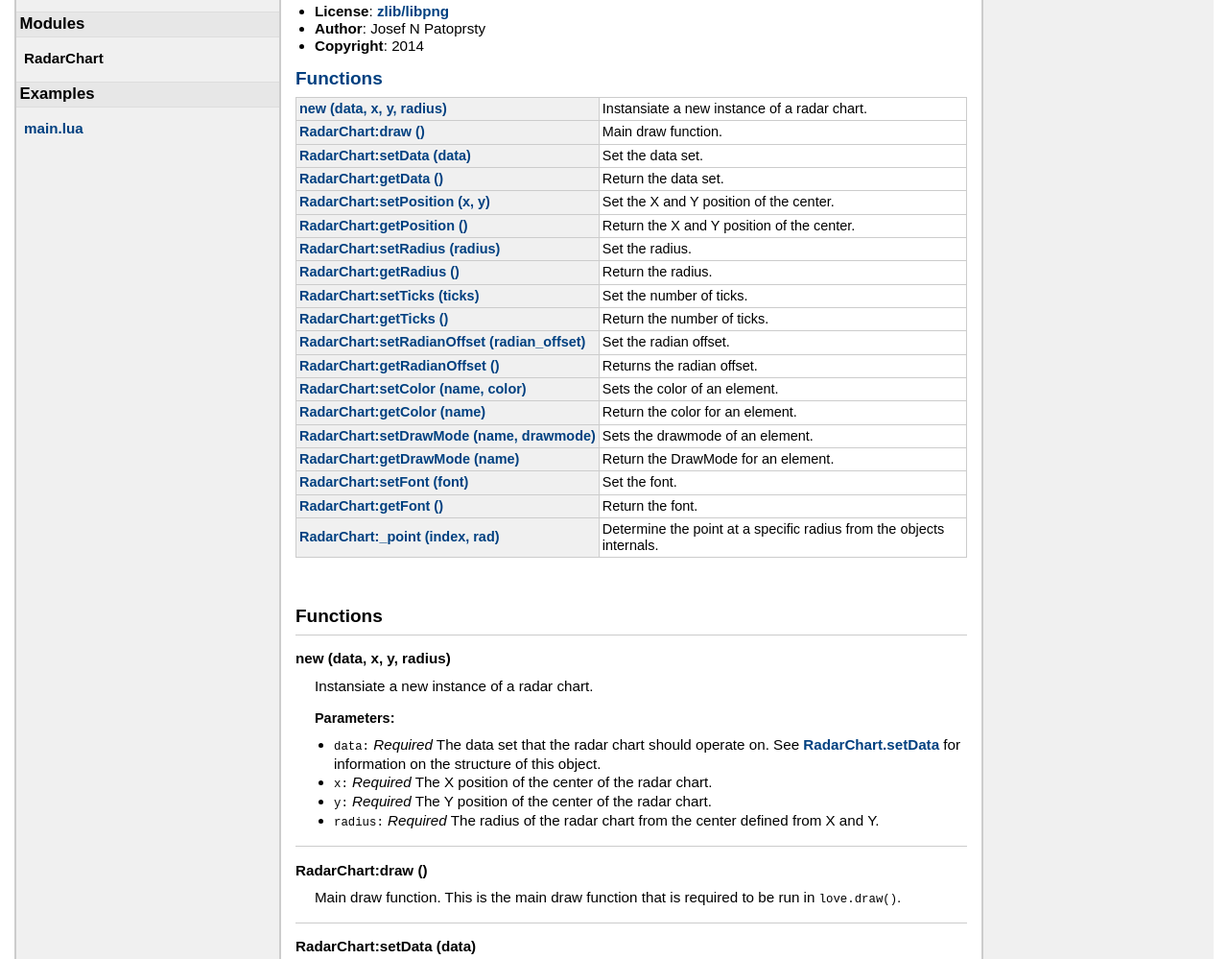
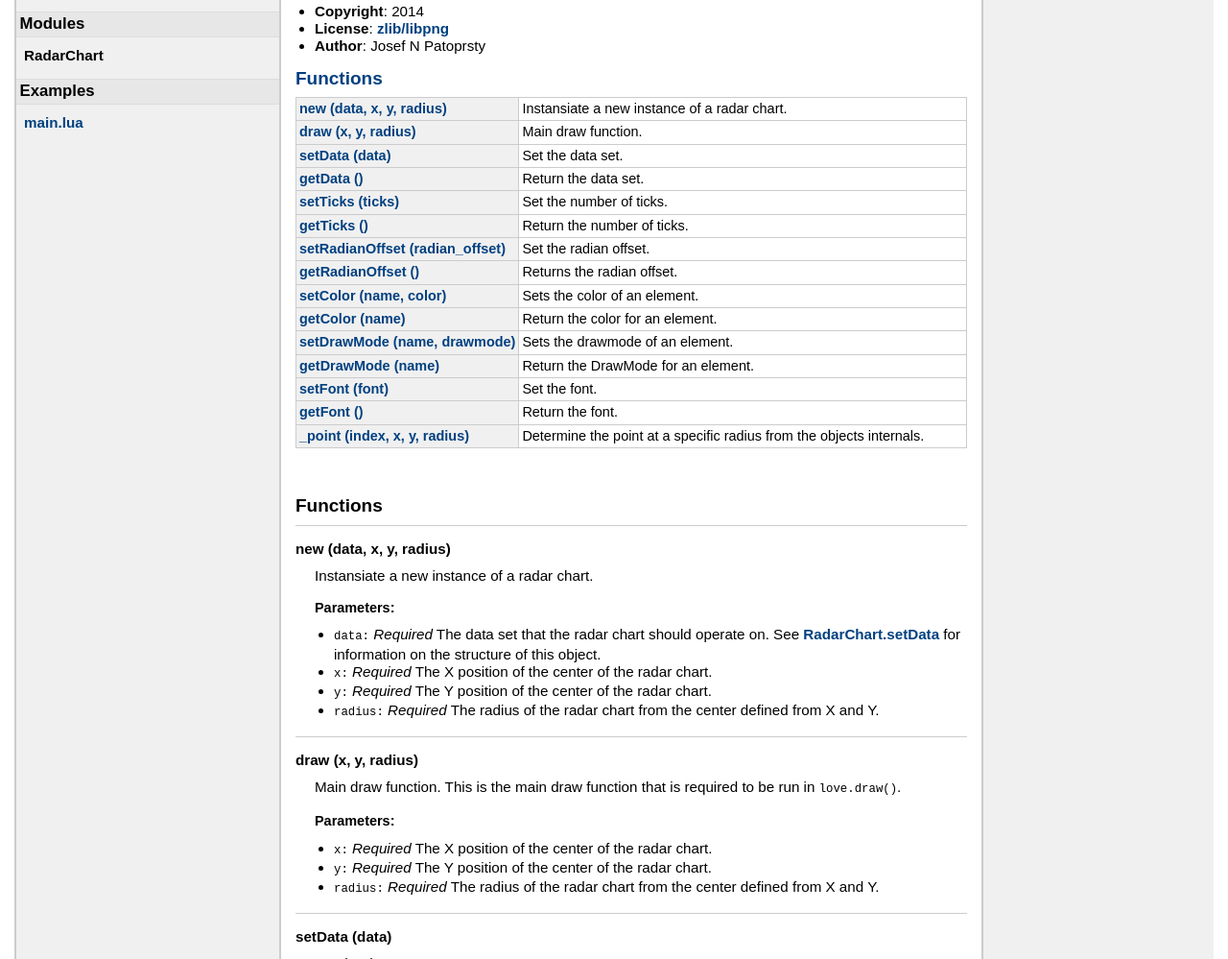
Before and after one commit to josefnpat/RadarChart, a plain HTML site: page index.html in a window 1280 px wide. Shown: the part 116-1115 px from the top of the page at 96% size. Drawn offline with Linux system fonts and the light colour scheme.

Commit message:
Updating documentation

```diff
--- a/index.html
+++ b/index.html
@@ -34,11 +34,11 @@
 
 
 <h2>Modules</h2>
-<ul class="nowrap">
+<ul class="$(kind=='Topics' and '' or 'nowrap'">
   <li><strong>RadarChart</strong></li>
 </ul>
 <h2>Examples</h2>
-<ul class="nowrap">
+<ul class="$(kind=='Topics' and '' or 'nowrap'">
   <li><a href="examples/main.lua.html">main.lua</a></li>
 </ul>
 
@@ -47,14 +47,13 @@
 <div id="content">
 
 <h1>Module <code>RadarChart</code></h1>
-
 <p>RadarChart is a radar/spider chart generator module for LÖVE.</p>
 <p></p>
     <h3>Info:</h3>
     <ul>
+        <li><strong>Copyright</strong>: 2014</li>
         <li><strong>License</strong>: <a href="http://www.opensource.org/licenses/zlib-license.php">zlib/libpng</a></li>
         <li><strong>Author</strong>: Josef N Patoprsty <seppi@josefnpat.com></li>
-        <li><strong>Copyright</strong>: 2014</li>
     </ul>
 
 
@@ -65,75 +64,59 @@
 	<td class="summary">Instansiate a new instance of a radar chart.</td>
 	</tr>
 	<tr>
-	<td class="name" nowrap><a href="#RadarChart:draw">RadarChart:draw ()</a></td>
+	<td class="name" nowrap><a href="#draw">draw (x, y, radius)</a></td>
 	<td class="summary">Main draw function.</td>
 	</tr>
 	<tr>
-	<td class="name" nowrap><a href="#RadarChart:setData">RadarChart:setData (data)</a></td>
+	<td class="name" nowrap><a href="#setData">setData (data)</a></td>
 	<td class="summary">Set the data set.</td>
 	</tr>
 	<tr>
-	<td class="name" nowrap><a href="#RadarChart:getData">RadarChart:getData ()</a></td>
+	<td class="name" nowrap><a href="#getData">getData ()</a></td>
 	<td class="summary">Return the data set.</td>
 	</tr>
 	<tr>
-	<td class="name" nowrap><a href="#RadarChart:setPosition">RadarChart:setPosition (x, y)</a></td>
-	<td class="summary">Set the X and Y position of the center.</td>
-	</tr>
-	<tr>
-	<td class="name" nowrap><a href="#RadarChart:getPosition">RadarChart:getPosition ()</a></td>
-	<td class="summary">Return the X and Y position of the center.</td>
-	</tr>
-	<tr>
-	<td class="name" nowrap><a href="#RadarChart:setRadius">RadarChart:setRadius (radius)</a></td>
-	<td class="summary">Set the radius.</td>
-	</tr>
-	<tr>
-	<td class="name" nowrap><a href="#RadarChart:getRadius">RadarChart:getRadius ()</a></td>
-	<td class="summary">Return the radius.</td>
-	</tr>
-	<tr>
-	<td class="name" nowrap><a href="#RadarChart:setTicks">RadarChart:setTicks (ticks)</a></td>
+	<td class="name" nowrap><a href="#setTicks">setTicks (ticks)</a></td>
 	<td class="summary">Set the number of ticks.</td>
 	</tr>
 	<tr>
-	<td class="name" nowrap><a href="#RadarChart:getTicks">RadarChart:getTicks ()</a></td>
+	<td class="name" nowrap><a href="#getTicks">getTicks ()</a></td>
 	<td class="summary">Return the number of ticks.</td>
 	</tr>
 	<tr>
-	<td class="name" nowrap><a href="#RadarChart:setRadianOffset">RadarChart:setRadianOffset (radian_offset)</a></td>
+	<td class="name" nowrap><a href="#setRadianOffset">setRadianOffset (radian_offset)</a></td>
 	<td class="summary">Set the radian offset.</td>
 	</tr>
 	<tr>
-	<td class="name" nowrap><a href="#RadarChart:getRadianOffset">RadarChart:getRadianOffset ()</a></td>
+	<td class="name" nowrap><a href="#getRadianOffset">getRadianOffset ()</a></td>
 	<td class="summary">Returns the radian offset.</td>
 	</tr>
 	<tr>
-	<td class="name" nowrap><a href="#RadarChart:setColor">RadarChart:setColor (name, color)</a></td>
+	<td class="name" nowrap><a href="#setColor">setColor (name, color)</a></td>
 	<td class="summary">Sets the color of an element.</td>
 	</tr>
 	<tr>
-	<td class="name" nowrap><a href="#RadarChart:getColor">RadarChart:getColor (name)</a></td>
+	<td class="name" nowrap><a href="#getColor">getColor (name)</a></td>
 	<td class="summary">Return the color for an element.</td>
 	</tr>
 	<tr>
-	<td class="name" nowrap><a href="#RadarChart:setDrawMode">RadarChart:setDrawMode (name, drawmode)</a></td>
+	<td class="name" nowrap><a href="#setDrawMode">setDrawMode (name, drawmode)</a></td>
 	<td class="summary">Sets the drawmode of an element.</td>
 	</tr>
 	<tr>
-	<td class="name" nowrap><a href="#RadarChart:getDrawMode">RadarChart:getDrawMode (name)</a></td>
+	<td class="name" nowrap><a href="#getDrawMode">getDrawMode (name)</a></td>
 	<td class="summary">Return the DrawMode for an element.</td>
 	</tr>
 	<tr>
-	<td class="name" nowrap><a href="#RadarChart:setFont">RadarChart:setFont (font)</a></td>
+	<td class="name" nowrap><a href="#setFont">setFont (font)</a></td>
 	<td class="summary">Set the font.</td>
 	</tr>
 	<tr>
-	<td class="name" nowrap><a href="#RadarChart:getFont">RadarChart:getFont ()</a></td>
+	<td class="name" nowrap><a href="#getFont">getFont ()</a></td>
 	<td class="summary">Return the font.</td>
 	</tr>
 	<tr>
-	<td class="name" nowrap><a href="#RadarChart:_point">RadarChart:_point (index, rad)</a></td>
+	<td class="name" nowrap><a href="#_point">_point (index, x, y, radius)</a></td>
 	<td class="summary">Determine the point at a specific radius from the objects internals.</td>
 	</tr>
 </table>
@@ -150,6 +133,7 @@
     </dt>
     <dd>
     Instansiate a new instance of a radar chart.
+
 
     <h3>Parameters:</h3>
     <ul>
@@ -173,13 +157,26 @@
 
 </dd>
     <dt>
-    <a name = "RadarChart:draw"></a>
-    <strong>RadarChart:draw ()</strong>
+    <a name = "draw"></a>
+    <strong>draw (x, y, radius)</strong>
     </dt>
     <dd>
     Main draw function.
  This is the main draw function that is required to be run in <code>love.draw()</code>.
 
+
+    <h3>Parameters:</h3>
+    <ul>
+        <li><span class="parameter">x</span>
+         <i>Required</i> The X position of the center of the radar chart.
+        </li>
+        <li><span class="parameter">y</span>
+         <i>Required</i> The Y position of the center of the radar chart.
+        </li>
+        <li><span class="parameter">radius</span>
+         <i>Required</i> The radius of the radar chart from the center defined from X and Y.
+        </li>
+    </ul>
 
 
 
@@ -187,11 +184,12 @@
 
 </dd>
     <dt>
-    <a name = "RadarChart:setData"></a>
-    <strong>RadarChart:setData (data)</strong>
+    <a name = "setData"></a>
+    <strong>setData (data)</strong>
     </dt>
     <dd>
     Set the data set.
+
 
     <h3>Parameters:</h3>
     <ul>
@@ -218,11 +216,12 @@
 
 </dd>
     <dt>
-    <a name = "RadarChart:getData"></a>
-    <strong>RadarChart:getData ()</strong>
+    <a name = "getData"></a>
+    <strong>getData ()</strong>
     </dt>
     <dd>
     Return the data set.
+
 
 
     <h3>Returns:</h3>
@@ -236,91 +235,14 @@
 
 </dd>
     <dt>
-    <a name = "RadarChart:setPosition"></a>
-    <strong>RadarChart:setPosition (x, y)</strong>
-    </dt>
-    <dd>
-    Set the X and Y position of the center.
-
-    <h3>Parameters:</h3>
-    <ul>
-        <li><span class="parameter">x</span>
-         <i>Required</i> The X position of the center of the radar chart.
-        </li>
-        <li><span class="parameter">y</span>
-         <i>Required</i> The Y position of the center of the radar chart.
-        </li>
-    </ul>
-
-
-
-
-
-</dd>
-    <dt>
-    <a name = "RadarChart:getPosition"></a>
-    <strong>RadarChart:getPosition ()</strong>
-    </dt>
-    <dd>
-    Return the X and Y position of the center.
-
-
-    <h3>Returns:</h3>
-    <ol>
-
-        number,number
-    </ol>
-
-
-
-
-</dd>
-    <dt>
-    <a name = "RadarChart:setRadius"></a>
-    <strong>RadarChart:setRadius (radius)</strong>
-    </dt>
-    <dd>
-    Set the radius.
- This will be drawn at the outmost horizontal tick. Keep in mind, the text will be drawn outside of this radius.
-
-    <h3>Parameters:</h3>
-    <ul>
-        <li><span class="parameter">radius</span>
-         The radius that the radar chart should draw at.
-        </li>
-    </ul>
-
-
-
-
-
-</dd>
-    <dt>
-    <a name = "RadarChart:getRadius"></a>
-    <strong>RadarChart:getRadius ()</strong>
-    </dt>
-    <dd>
-    Return the radius.
-
-
-    <h3>Returns:</h3>
-    <ol>
-
-        number
-    </ol>
-
-
-
-
-</dd>
-    <dt>
-    <a name = "RadarChart:setTicks"></a>
-    <strong>RadarChart:setTicks (ticks)</strong>
+    <a name = "setTicks"></a>
+    <strong>setTicks (ticks)</strong>
     </dt>
     <dd>
     Set the number of ticks.
  This is the number of horizontal ticks that will be drawn on the chart.
  Defaults to 1
+
 
     <h3>Parameters:</h3>
     <ul>
@@ -335,11 +257,12 @@
 
 </dd>
     <dt>
-    <a name = "RadarChart:getTicks"></a>
-    <strong>RadarChart:getTicks ()</strong>
+    <a name = "getTicks"></a>
+    <strong>getTicks ()</strong>
     </dt>
     <dd>
     Return the number of ticks.
+
 
 
     <h3>Returns:</h3>
@@ -353,12 +276,13 @@
 
 </dd>
     <dt>
-    <a name = "RadarChart:setRadianOffset"></a>
-    <strong>RadarChart:setRadianOffset (radian_offset)</strong>
+    <a name = "setRadianOffset"></a>
+    <strong>setRadianOffset (radian_offset)</strong>
     </dt>
     <dd>
     Set the radian offset.
  Defaults to -pi/2 (first element on top)
+
 
     <h3>Parameters:</h3>
     <ul>
@@ -373,11 +297,12 @@
 
 </dd>
     <dt>
-    <a name = "RadarChart:getRadianOffset"></a>
-    <strong>RadarChart:getRadianOffset ()</strong>
+    <a name = "getRadianOffset"></a>
+    <strong>getRadianOffset ()</strong>
     </dt>
     <dd>
     Returns the radian offset.
+
 
 
     <h3>Returns:</h3>
@@ -391,11 +316,12 @@
 
 </dd>
     <dt>
-    <a name = "RadarChart:setColor"></a>
-    <strong>RadarChart:setColor (name, color)</strong>
+    <a name = "setColor"></a>
+    <strong>setColor (name, color)</strong>
     </dt>
     <dd>
     Sets the color of an element.
+
 
     <h3>Parameters:</h3>
     <ul>
@@ -420,11 +346,12 @@
 
 </dd>
     <dt>
-    <a name = "RadarChart:getColor"></a>
-    <strong>RadarChart:getColor (name)</strong>
+    <a name = "getColor"></a>
+    <strong>getColor (name)</strong>
     </dt>
     <dd>
     Return the color for an element.
+
 
     <h3>Parameters:</h3>
     <ul>
@@ -444,11 +371,12 @@
 
 </dd>
     <dt>
-    <a name = "RadarChart:setDrawMode"></a>
-    <strong>RadarChart:setDrawMode (name, drawmode)</strong>
+    <a name = "setDrawMode"></a>
+    <strong>setDrawMode (name, drawmode)</strong>
     </dt>
     <dd>
     Sets the drawmode of an element.
+
 
     <h3>Parameters:</h3>
     <ul>
@@ -471,11 +399,12 @@
 
 </dd>
     <dt>
-    <a name = "RadarChart:getDrawMode"></a>
-    <strong>RadarChart:getDrawMode (name)</strong>
+    <a name = "getDrawMode"></a>
+    <strong>getDrawMode (name)</strong>
     </dt>
     <dd>
     Return the DrawMode for an element.
+
 
     <h3>Parameters:</h3>
     <ul>
@@ -495,13 +424,14 @@
 
 </dd>
     <dt>
-    <a name = "RadarChart:setFont"></a>
-    <strong>RadarChart:setFont (font)</strong>
+    <a name = "setFont"></a>
+    <strong>setFont (font)</strong>
     </dt>
     <dd>
     Set the font.
  Set the font that the labels will be drawn with.<br/>
  Default is the default LÖVE font.
+
 
     <h3>Parameters:</h3>
     <ul>
@@ -516,12 +446,13 @@
 
 </dd>
     <dt>
-    <a name = "RadarChart:getFont"></a>
-    <strong>RadarChart:getFont ()</strong>
+    <a name = "getFont"></a>
+    <strong>getFont ()</strong>
     </dt>
     <dd>
     Return the font.
  Returns the font that is currently set.
+
 
 
     <h3>Returns:</h3>
@@ -535,20 +466,27 @@
 
 </dd>
     <dt>
-    <a name = "RadarChart:_point"></a>
-    <strong>RadarChart:_point (index, rad)</strong>
+    <a name = "_point"></a>
+    <strong>_point (index, x, y, radius)</strong>
     </dt>
     <dd>
     Determine the point at a specific radius from the objects internals.
  This is an internal function.
 
+
     <h3>Parameters:</h3>
     <ul>
         <li><span class="parameter">index</span>
-         The index of the data set to be used.
+         <i>Required</i> The index of the data set to be used.
         </li>
-        <li><span class="parameter">rad</span>
-         The radius for the calculation.
+        <li><span class="parameter">x</span>
+         <i>Required</i> The X position of the center of the radar chart.
+        </li>
+        <li><span class="parameter">y</span>
+         <i>Required</i> The Y position of the center of the radar chart.
+        </li>
+        <li><span class="parameter">radius</span>
+         <i>Required</i> The radius for the calculation.
         </li>
     </ul>
 
@@ -568,7 +506,7 @@
 </div> <!-- id="content" -->
 </div> <!-- id="main" -->
 <div id="about">
-<i>generated by <a href="http://github.com/stevedonovan/LDoc">LDoc 1.4.0</a></i>
+<i>generated by <a href="http://github.com/stevedonovan/LDoc">LDoc 1.4.2</a></i>
 </div> <!-- id="about" -->
 </div> <!-- id="container" -->
 </body>
```
Also changed, not shown: examples/main.lua.html (+13 -11 lines).
